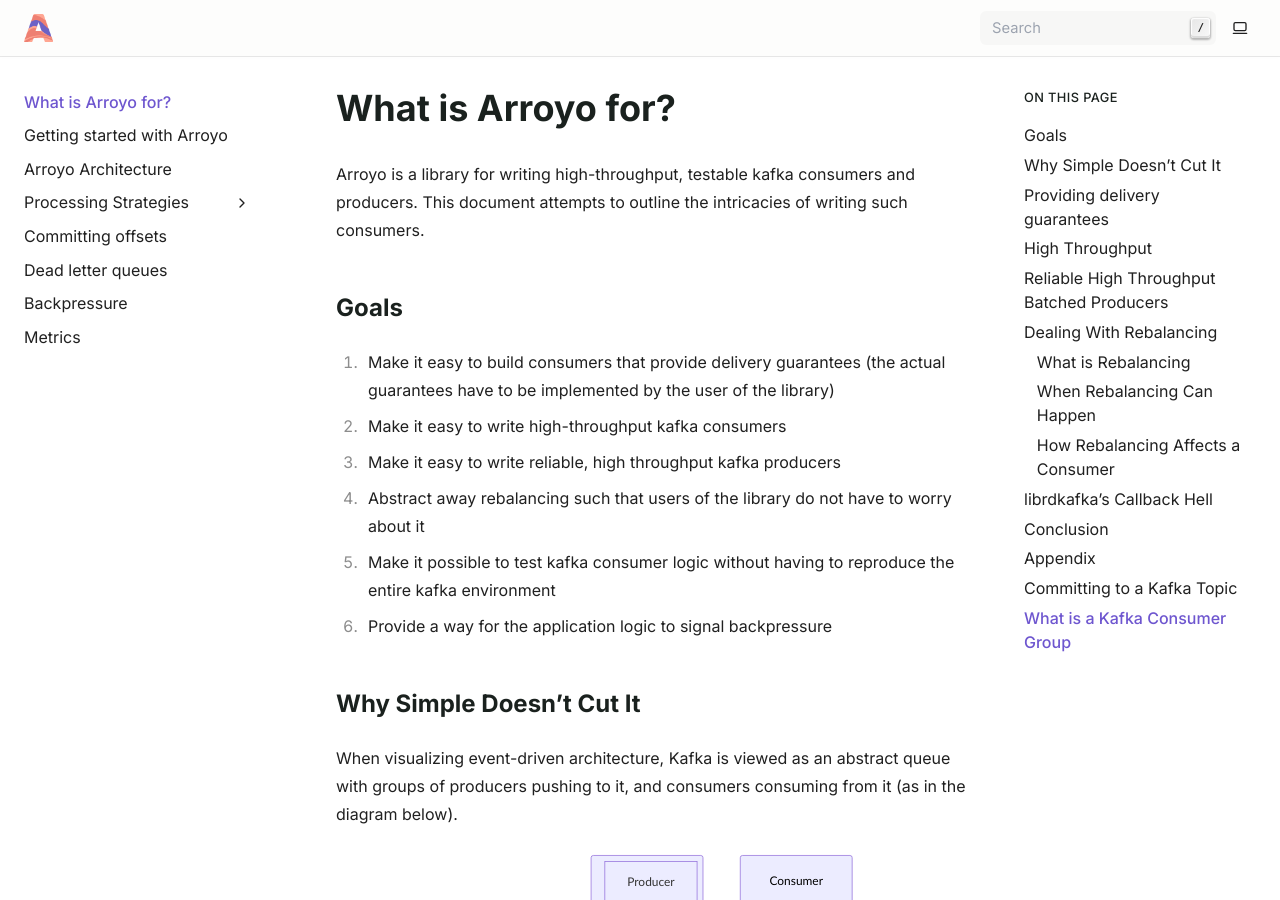
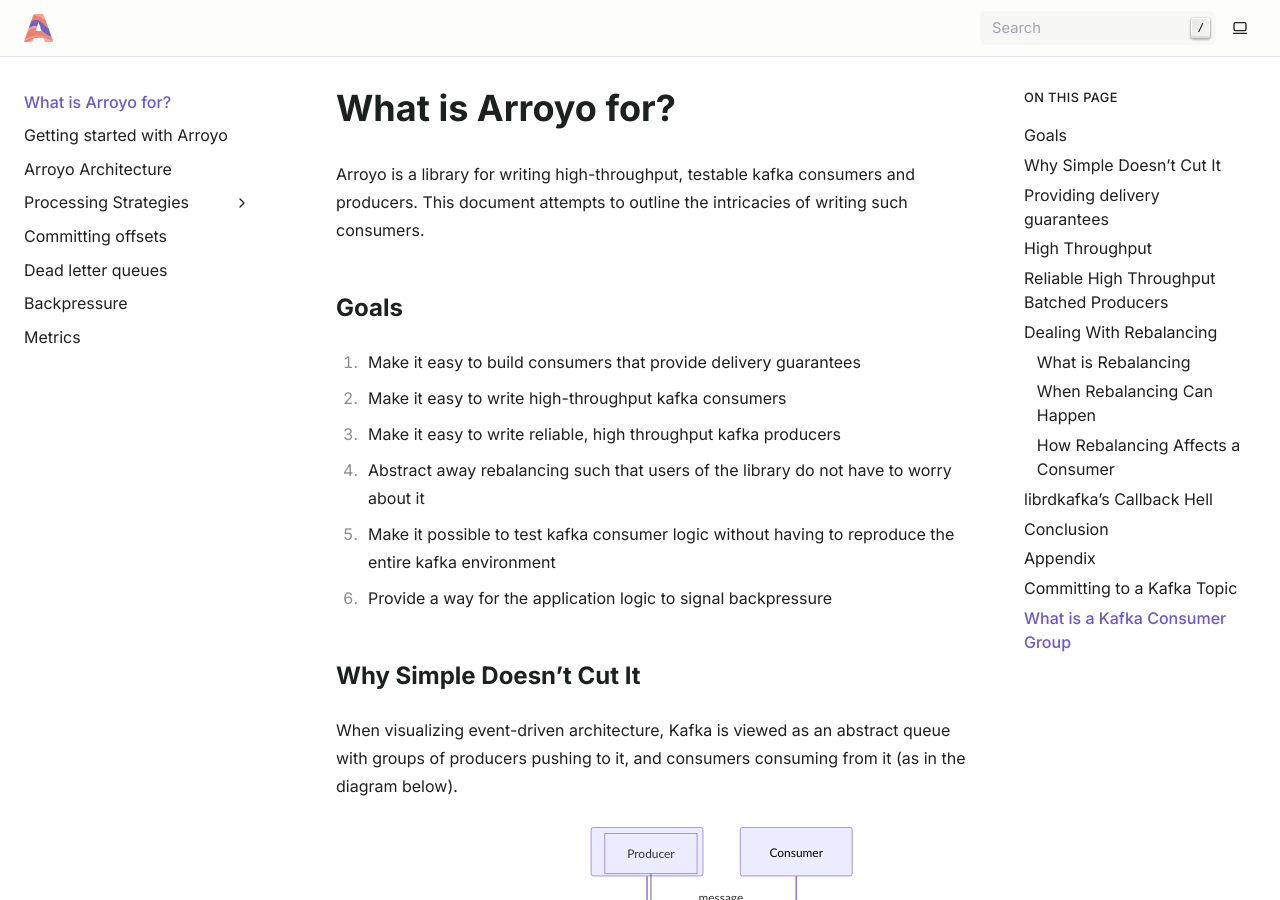
Before and after one commit to getsentry/arroyo, a Sphinx documentation site: the page built from docs/source/what_for.rst, in a window 1280 px wide and 900 px high. Built offline with Sphinx 7.4.7, drawn with Linux system fonts in a browser that asks for light colours.

Commit message:
docs: Update goals
I think this isn't true anymore - since this was written most
of the committing logic has been changed so the user never calls
commit manually anymore.

```diff
--- a/docs/source/what_for.rst
+++ b/docs/source/what_for.rst
@@ -8,8 +8,7 @@
 Goals
 -----
 
-1. Make it easy to build consumers that provide delivery guarantees (the
-   actual guarantees have to be implemented by the user of the library)
+1. Make it easy to build consumers that provide delivery guarantees
 2. Make it easy to write high-throughput kafka consumers
 3. Make it easy to write reliable, high throughput kafka producers
 4. Abstract away rebalancing such that users of the library do not have
```
